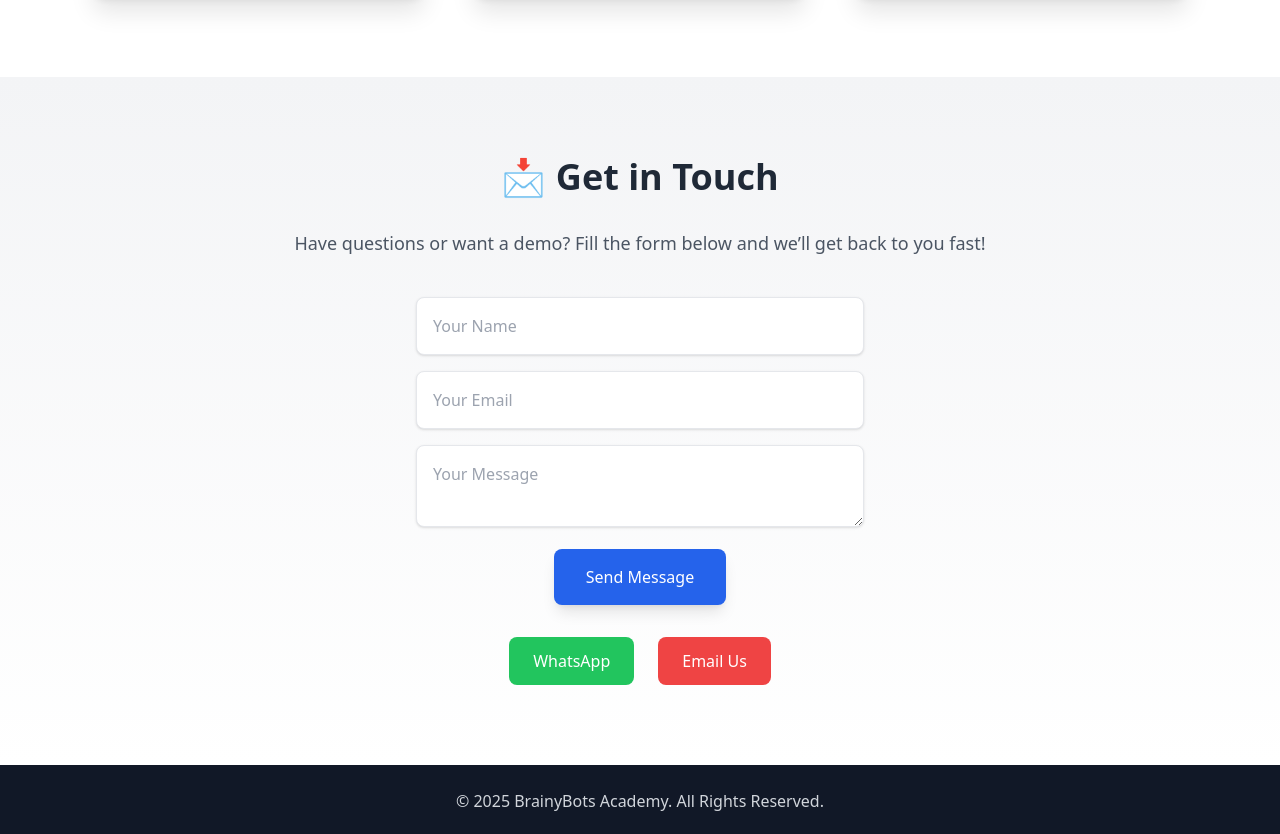
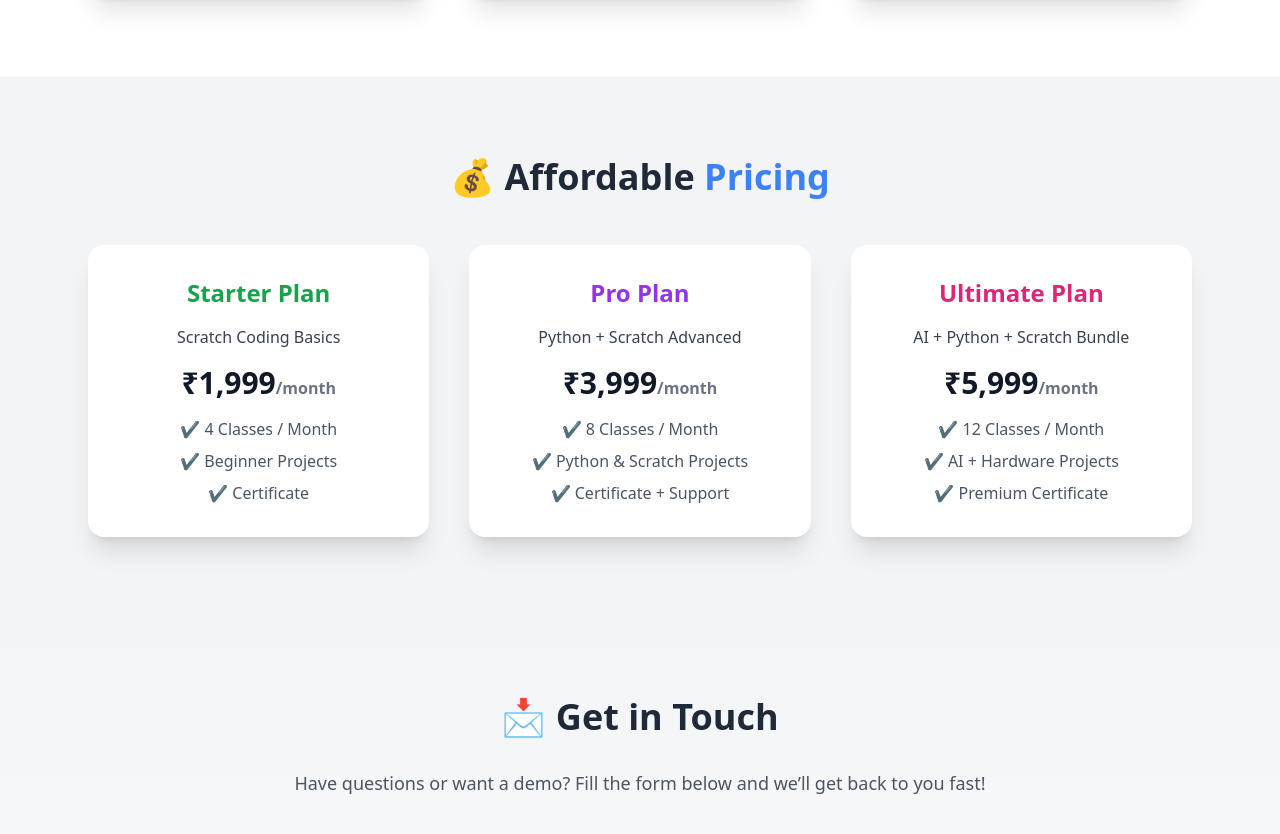
Before and after one commit to rudrapratap4321/-brainybots, a plain HTML site: page index.html in a window 1280 px wide. Shown: the part 1469-2303 px from the top of the page. Drawn offline with nearby package versions, Linux system fonts and the light colour scheme.

Commit message:
Added Pricing section with 3 plans

```diff
--- a/index.html
+++ b/index.html
@@ -40,11 +40,9 @@
   <section class="relative h-screen flex flex-col justify-center items-center text-center bg-cover bg-center" style="background-image: url('https://images.unsplash.com/photo-1603354350317-6f7aaa5911d4?auto=format&fit=crop&w=1950&q=80');">
     <div class="absolute inset-0 hero-gradient"></div>
     <div class="relative z-10 p-6" data-aos="fade-up">
-      <!-- Logo -->
       <img src="logo.png" alt="BrainyBots Logo" class="mx-auto w-28 mb-6 animate-pulse">
       <h1 class="text-5xl md:text-7xl font-extrabold text-white drop-shadow-lg">BrainyBots Academy</h1>
       <p class="text-xl text-gray-200 mt-6 max-w-2xl mx-auto">Fun & Interactive Coding for Kids – Learn Scratch, Python & AI with real hardware modules!</p>
-      <!-- Pre-filled WhatsApp message -->
       <a href="https://wa.me/919321830156?text=Hi%2C%20I%27m%20interested%20in%20BrainyBots%20Academy%21" class="mt-8 inline-block bg-green-500 text-white px-8 py-4 rounded-full shadow-xl hover:bg-green-600 transition-transform transform hover:scale-105">🚀 Book a Free Demo</a>
     </div>
   </section>
@@ -73,6 +71,45 @@
         <div class="glass-card p-8 rounded-2xl shadow-xl hover:shadow-2xl transform hover:-translate-y-1 transition" data-aos="zoom-in" data-aos-delay="300">
           <h3 class="text-2xl font-semibold mb-4 text-pink-600">AI for Kids</h3>
           <p class="text-gray-700">Understand Artificial Intelligence concepts through cool and interactive projects.</p>
+        </div>
+      </div>
+    </div>
+  </section>
+
+  <!-- Pricing Section -->
+  <section id="pricing" class="py-20 bg-gray-100" data-aos="fade-up">
+    <div class="max-w-6xl mx-auto px-6 text-center">
+      <h2 class="text-4xl font-bold mb-12">💰 Affordable <span class="text-blue-500">Pricing</span></h2>
+      <div class="grid md:grid-cols-3 gap-10">
+        <div class="bg-white p-8 rounded-2xl shadow-xl hover:shadow-2xl transform hover:-translate-y-1 transition">
+          <h3 class="text-2xl font-semibold mb-4 text-green-600">Starter Plan</h3>
+          <p class="text-gray-700 mb-4">Scratch Coding Basics</p>
+          <p class="text-3xl font-bold text-gray-900">₹1,999<span class="text-base text-gray-500">/month</span></p>
+          <ul class="mt-4 text-gray-600 space-y-2">
+            <li>✔ 4 Classes / Month</li>
+            <li>✔ Beginner Projects</li>
+            <li>✔ Certificate</li>
+          </ul>
+        </div>
+        <div class="bg-white p-8 rounded-2xl shadow-xl hover:shadow-2xl transform hover:-translate-y-1 transition">
+          <h3 class="text-2xl font-semibold mb-4 text-purple-600">Pro Plan</h3>
+          <p class="text-gray-700 mb-4">Python + Scratch Advanced</p>
+          <p class="text-3xl font-bold text-gray-900">₹3,999<span class="text-base text-gray-500">/month</span></p>
+          <ul class="mt-4 text-gray-600 space-y-2">
+            <li>✔ 8 Classes / Month</li>
+            <li>✔ Python & Scratch Projects</li>
+            <li>✔ Certificate + Support</li>
+          </ul>
+        </div>
+        <div class="bg-white p-8 rounded-2xl shadow-xl hover:shadow-2xl transform hover:-translate-y-1 transition">
+          <h3 class="text-2xl font-semibold mb-4 text-pink-600">Ultimate Plan</h3>
+          <p class="text-gray-700 mb-4">AI + Python + Scratch Bundle</p>
+          <p class="text-3xl font-bold text-gray-900">₹5,999<span class="text-base text-gray-500">/month</span></p>
+          <ul class="mt-4 text-gray-600 space-y-2">
+            <li>✔ 12 Classes / Month</li>
+            <li>✔ AI + Hardware Projects</li>
+            <li>✔ Premium Certificate</li>
+          </ul>
         </div>
       </div>
     </div>
```
